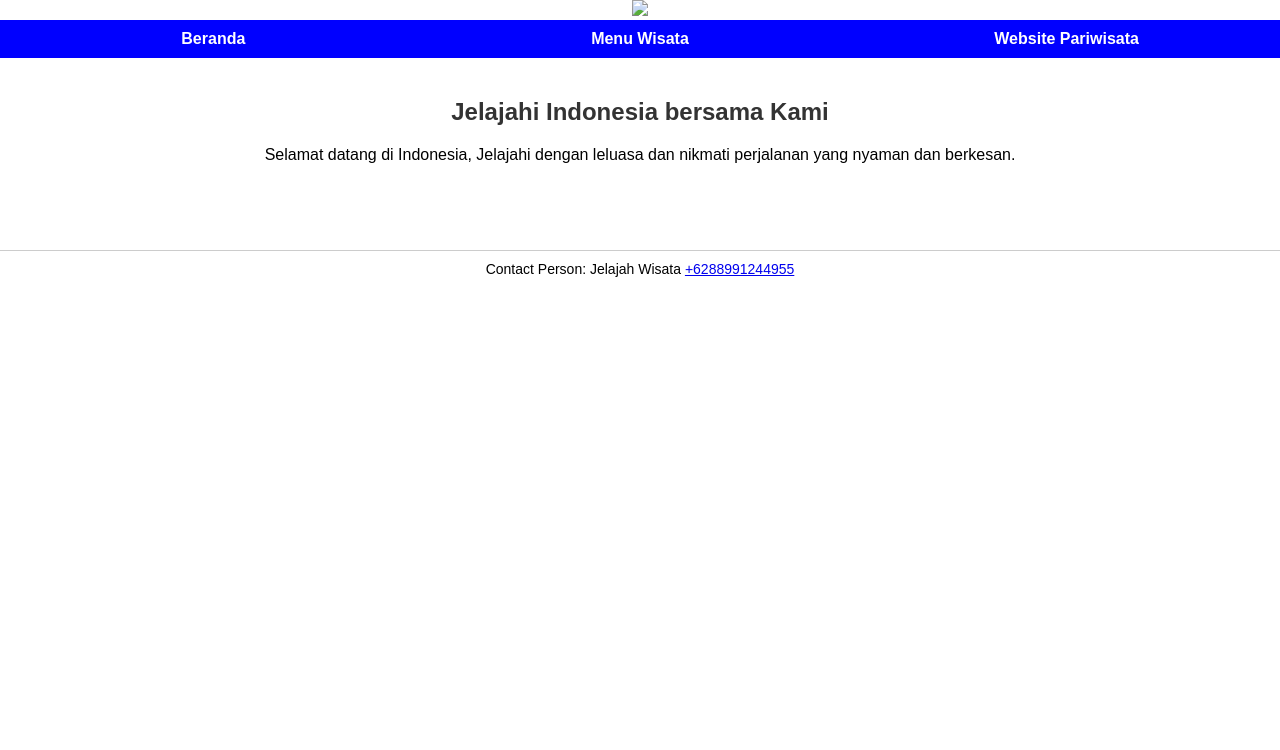
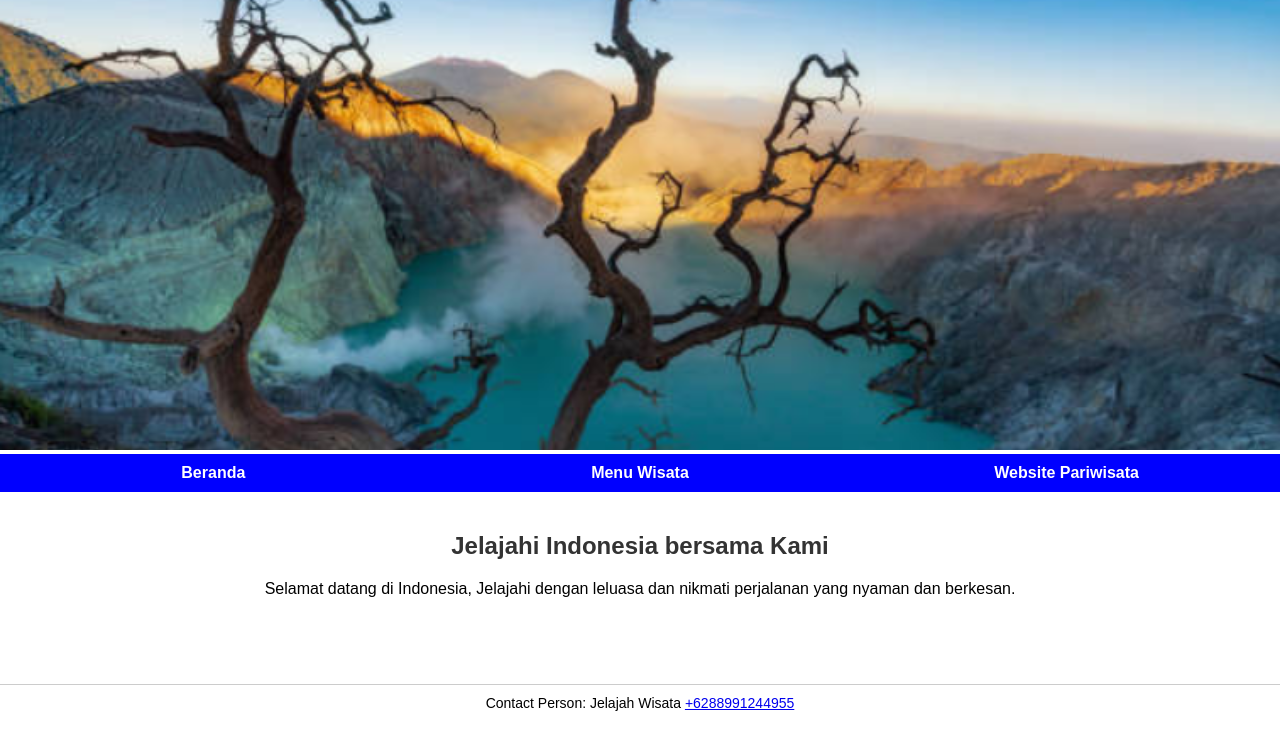
Before and after one commit to audracula/LKPD_HYPERLINK2, a plain HTML site: page index.html in a window 1280 px wide. Drawn offline with Linux system fonts and the light colour scheme; grey boxes are pictures that could not be loaded.

Commit message:
Update index.html

```diff
--- a/index.html
+++ b/index.html
@@ -58,7 +58,7 @@
 </head>
 <body>
     <!-- Header Kawah Ijen -->
-     <img src="j:\PRODUKTIF RPL\Pemrograman Web\LKPD 4\asset LKPD 4\Kawah-Ijen-Crater-1024x768.webp" class="header-img">
+     <img src="Screenshot 2026-09-23 163254.png" class="header-img">
     <!-- Menu Nav/Link -->
      <nav>
         <a href="index.html">Beranda</a>
```
